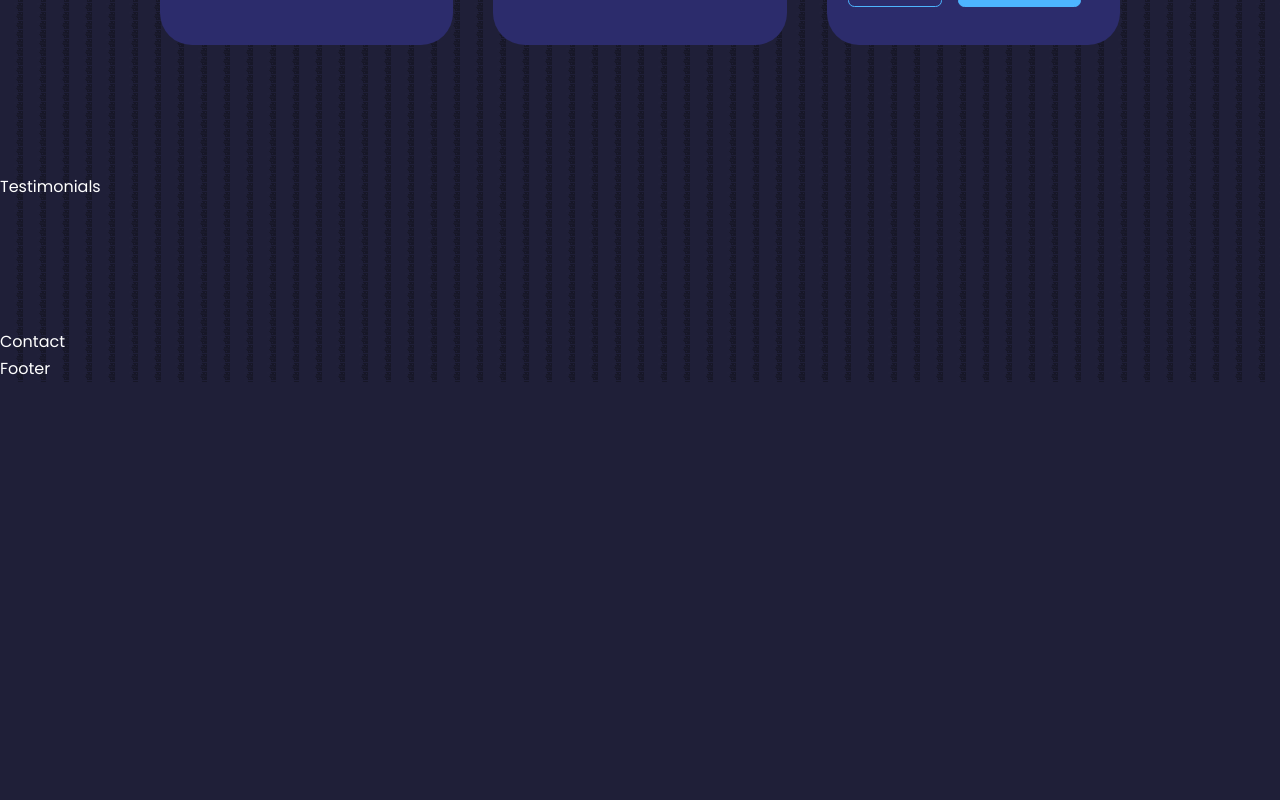
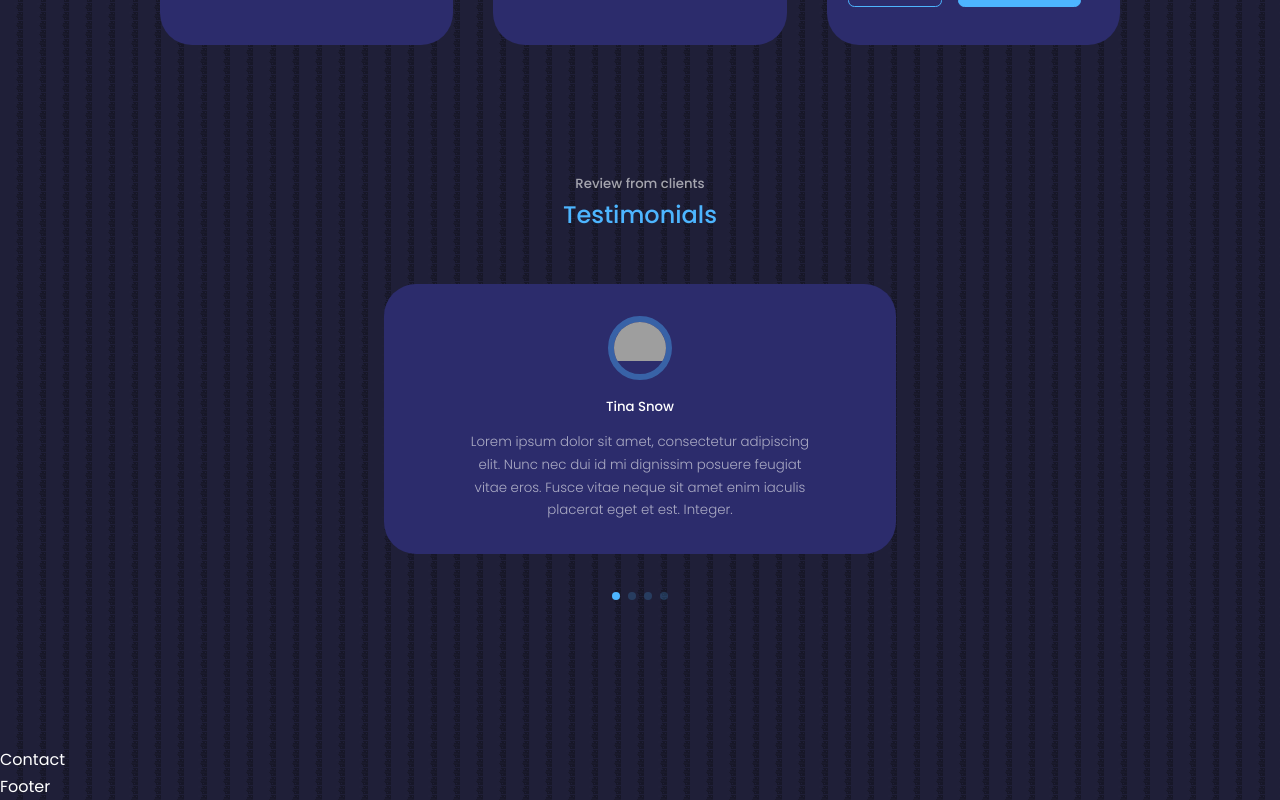
Before and after one commit to igudy/igudy-react-portfolio-2022, a React (Create React App) app: page / in a window 1280 px wide. Shown: the part 4164-4964 px from the top of the page. Before the commit the page ends 4546 px from the top, so only its background shows below. Built offline with nearby package versions, Linux system fonts and the light colour scheme; grey boxes are pictures that could not be loaded.

Commit message:
Create testimonials component and css styles

```diff
--- a/package.json
+++ b/package.json
@@ -10,6 +10,7 @@
     "react-dom": "^17.0.2",
     "react-icons": "^4.3.1",
     "react-scripts": "5.0.0",
+    "swiper": "^8.0.7",
     "web-vitals": "^2.1.4"
   },
   "scripts": {
--- a/src/components/portfolio/Portfolio.jsx
+++ b/src/components/portfolio/Portfolio.jsx
@@ -77,7 +77,6 @@
             )
           })
         }
-
       </div>
     </section>
   )
--- a/src/components/testimonials/Testimonials.jsx
+++ b/src/components/testimonials/Testimonials.jsx
@@ -1,9 +1,79 @@
 import React from 'react'
 import './testimonials.css'
+import AVTR1 from '../../assets/avartar1.jpg'
+import AVTR2 from '../../assets/avartar2.jpg'
+import AVTR3 from '../../assets/avartar3.jpg'
+import AVTR4 from '../../assets/avartar4.jpg'
+
+
+// import Swiper core and required modules
+import { Pagination } from 'swiper';
+
+import { Swiper, SwiperSlide } from 'swiper/react';
+
+// Import Swiper styles
+import 'swiper/css';
+import 'swiper/css/pagination';
+import 'swiper/css/navigation';
+
+
+
+const data = [
+  {
+    avatar: AVTR1,
+    name: 'Tina Snow',
+    review: 'Lorem ipsum dolor sit amet, consectetur adipiscing elit. Nunc nec dui id mi dignissim posuere feugiat vitae eros. Fusce vitae neque sit amet enim iaculis placerat eget et est. Integer.'
+  },
+  {
+    avatar: AVTR2,
+    name: 'Shatta Wale',
+    review: 'Lorem ipsum dolor sit amet, consectetur adipiscing elit. Nunc nec dui id mi dignissim posuere feugiat vitae eros. Fusce vitae neque sit amet enim iaculis placerat eget et est. Integer.'
+  },
+  {
+    avatar: AVTR3,
+    name: 'Kwame Despite',
+    review: 'Lorem ipsum dolor sit amet, consectetur adipiscing elit. Nunc nec dui id mi dignissim posuere feugiat vitae eros. Fusce vitae neque sit amet enim iaculis placerat eget et est. Integer.'
+  },
+  {
+    avatar: AVTR4,
+    name: 'William Simon',
+    review: 'Lorem ipsum dolor sit amet, consectetur adipiscing elit. Nunc nec dui id mi dignissim posuere feugiat vitae eros. Fusce vitae neque sit amet enim iaculis placerat eget et est. Integer.'
+  }
+]
+
 
 const Testimonials = () => {
   return (
-    <section id='testimonials'>Testimonials</section>
+    <section id='testimonials'>
+      <h5>Review from clients</h5>
+      <h2>Testimonials</h2>
+
+      <Swiper className='container testimonials__container'
+      // install Swiper modules
+      modules={[Pagination]}
+      spaceBetween={40}
+      slidesPerView={1}
+      pagination={{ clickable: true }}
+      >
+
+        {
+          data.map(({avatar, name, review}, index) => {
+            return (
+              <SwiperSlide key={index} className='testimonial'>
+                <div className='client__avatar'>
+                  <img src={avatar} alt="avatar" />
+                </div>
+                <h5 className='client__name'>{name}</h5>
+                <small className='client__review'>
+                  {review}
+                </small>
+              </SwiperSlide>
+            )
+          })
+        }
+
+      </Swiper>
+    </section>
   )
 }
 
--- a/src/components/testimonials/testimonials.css
+++ b/src/components/testimonials/testimonials.css
@@ -0,0 +1,51 @@
+.container.testimonials__container {
+  width: 40%;
+  padding-bottom: 4rem;
+}
+
+.client__avatar {
+  width: 4rem;
+  aspect-ratio: 1/1;
+  overflow: hidden;
+  border-radius: 50%;
+  margin: 0 auto 1rem;
+  border: 0.4rem solid var(--color-primary-variant);
+}
+
+.testimonial {
+  background: var(--color-bg-variant);
+  text-align: center;
+  padding: 2rem;
+  border-radius: 2rem;
+  user-select: none;
+}
+
+.client__review {
+  color: var(--color-light);
+  font-weight: 300;
+  display: block;
+  width: 80%;
+  margin: 0.8rem auto 0;
+}
+
+.swiper-pagination-clickable .swiper-pagination-bullet {
+  background: var(--color-primary);
+}
+
+/* ================= MEDIA QUERIES (MEDIUM DEVICES) ================= */
+@media screen and (max-width: 1024px) {
+  .container.testimonials__container {
+    width: 60%;
+  }
+}
+
+/* ================= MEDIA QUERIES (SMALL DEVICES) ================= */
+@media screen and (max-width: 600px) {
+  .container.testimonials__container {
+    width: var(--container-width-sm);
+  }
+
+  .client__review {
+    width: var(--container-width-sm);
+  }
+}
```
Also changed, not shown: 1 other file (tests, documents, lock files or other folders).
